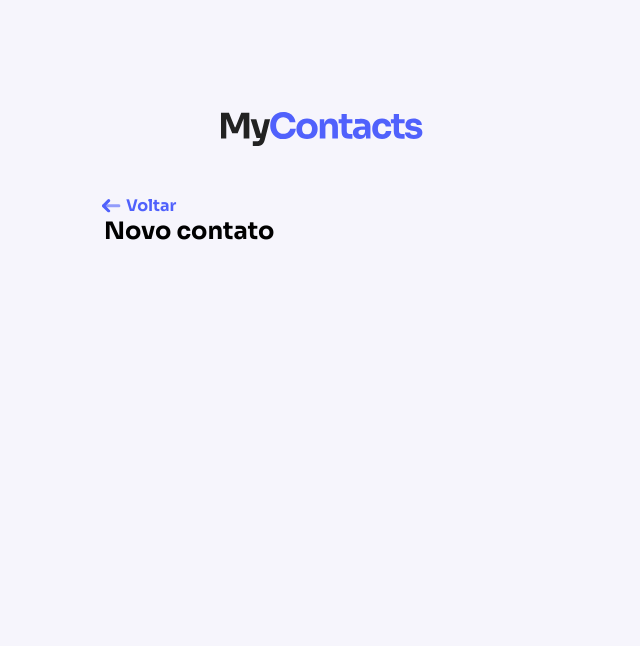
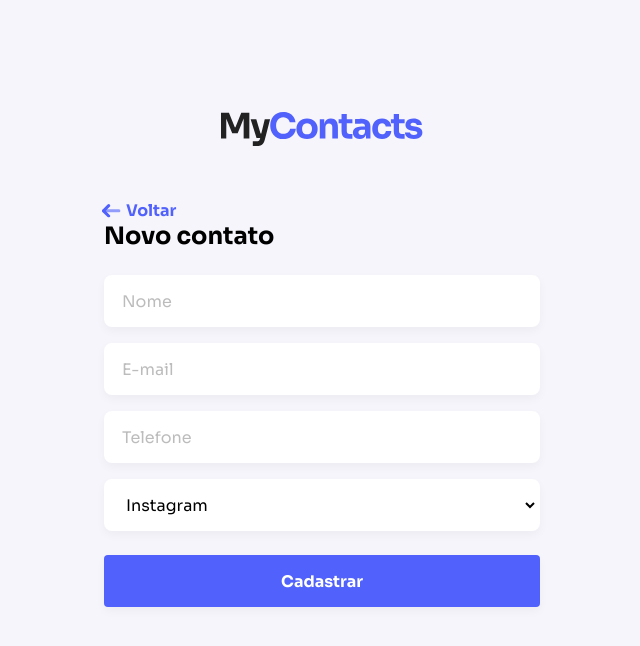
Before and after one commit to kameikay/mycontacts-frontend, a React (Vite) app: page /new in a window 1280 px wide. Shown: the top 646 px of the page, without its empty margins (318-958 px from the left). Built offline with nearby package versions, Linux system fonts and the light colour scheme.

Commit message:
add formgroup and add edit and new contact

```diff
--- /dev/null
+++ b/src/components/Button.ts
@@ -0,0 +1,27 @@
+import styled from 'styled-components';
+
+export const Button = styled.button`
+  width: 100%;
+  height: 3.25rem;
+  border: none;
+  background: ${({ theme }) => theme.colors.primary.main};
+  font-size: 1rem;
+  box-shadow: 0px 4px 10px rgba(0, 0, 0, 0.04);
+  font-weight: bold;
+  color: #fff;
+  border-radius: 4px;
+  transition: all .2s ease-in;
+
+  &:hover {
+    background: ${({ theme }) => theme.colors.primary.light};
+  }
+
+  &:active {
+    background: ${({ theme }) => theme.colors.primary.dark};
+  }
+
+  &[disabled] {
+    background: #ccc;
+    cursor: default;
+  }
+`;
--- /dev/null
+++ b/src/components/ContactForm/index.tsx
@@ -0,0 +1,35 @@
+import React from 'react';
+import { Button } from '../Button';
+import { FormGroup } from '../FormGroup';
+import { Input } from '../Input';
+import { Select } from '../Select';
+import { Form } from './styles';
+
+interface IContactForm {
+  buttonLabel: string;
+}
+
+export function ContactForm({ buttonLabel }:IContactForm) {
+  return (
+    <Form>
+      <FormGroup>
+        <Input placeholder="Nome" />
+      </FormGroup>
+      <FormGroup>
+        <Input placeholder="E-mail" />
+      </FormGroup>
+      <FormGroup>
+        <Input placeholder="Telefone" />
+      </FormGroup>
+      <FormGroup>
+        <Select>
+          <option value="instagram">Instagram</option>
+        </Select>
+      </FormGroup>
+
+      <Button type="submit">
+        {buttonLabel}
+      </Button>
+    </Form>
+  );
+}
--- /dev/null
+++ b/src/components/ContactForm/styles.ts
@@ -0,0 +1,8 @@
+import styled from 'styled-components';
+
+export const Form = styled.form`
+
+  button {
+    margin-top: 1.5rem;
+  }
+`;
--- /dev/null
+++ b/src/components/FormGroup/index.tsx
@@ -0,0 +1,14 @@
+import React, { ReactNode } from 'react';
+import { Container } from './styles';
+
+interface IFormGroup {
+  children: ReactNode;
+}
+
+export function FormGroup({ children }: IFormGroup) {
+  return (
+    <Container>
+      { children }
+    </Container>
+  );
+}
--- /dev/null
+++ b/src/components/FormGroup/styles.ts
@@ -0,0 +1,7 @@
+import styled from 'styled-components';
+
+export const Container = styled.div`
+  & + & {
+    margin-top: 1rem;
+  }
+`;
--- a/src/components/Header/index.tsx
+++ b/src/components/Header/index.tsx
@@ -1,11 +1,15 @@
 import React from 'react';
+import { Link } from 'react-router-dom';
 import { Container } from './styles';
 import logo from '../../assets/images/logo.svg';
 
 export function Header() {
   return (
     <Container>
-      <img src={logo} alt="Logo" />
+      <Link to="/">
+        <img src={logo} alt="Logo" />
+      </Link>
     </Container>
+
   );
 }
--- /dev/null
+++ b/src/components/Input.ts
@@ -0,0 +1,26 @@
+import styled from 'styled-components';
+
+export const Input = styled.input`
+    width: 100%;
+    padding: 0 1rem;
+    border-radius: .5rem;
+    background: #fff;
+    border: 2px solid #fff;
+    height: 3.25rem;
+    box-shadow: 0px 4px 10px rgba(0, 0, 0, 0.04);
+    outline: none;
+    font-size: 1rem;
+    transition: border-color .2s ease-in;
+
+    &::placeholder {
+      color: ${({ theme }) => theme.colors.gray[200]};
+    }
+
+    &:focus {
+      border: 2px solid ${({ theme }) => theme.colors.primary.main};
+    }
+
+    & + & {
+      margin-top: .5rem;
+    }
+`;
--- a/src/components/PageHeader/styles.ts
+++ b/src/components/PageHeader/styles.ts
@@ -1,6 +1,7 @@
 import styled from 'styled-components';
 
 export const Container = styled.header`
+  margin-bottom: 1.5rem;
 
   a {
     text-decoration: none;
--- /dev/null
+++ b/src/components/Select.ts
@@ -0,0 +1,26 @@
+import styled from 'styled-components';
+
+export const Select = styled.select`
+    width: 100%;
+    padding: 0 1rem;
+    border-radius: .5rem;
+    background: #fff;
+    border: 2px solid #fff;
+    height: 3.25rem;
+    box-shadow: 0px 4px 10px rgba(0, 0, 0, 0.04);
+    outline: none;
+    font-size: 1rem;
+    transition: border-color .2s ease-in;
+
+    &::placeholder {
+      color: ${({ theme }) => theme.colors.gray[200]};
+    }
+
+    &:focus {
+      border: 2px solid ${({ theme }) => theme.colors.primary.main};
+    }
+
+    & + & {
+      margin-top: .5rem;
+    }
+`;
--- a/src/pages/EditContact/index.tsx
+++ b/src/pages/EditContact/index.tsx
@@ -1,8 +1,12 @@
 import React from 'react';
+import { ContactForm } from '../../components/ContactForm';
 import { PageHeader } from '../../components/PageHeader';
 
 export default function EditContact() {
   return (
-    <PageHeader title="Editar Victor K." />
+    <>
+      <PageHeader title="Editar Victor K." />
+      <ContactForm buttonLabel="Salvar alterações" />
+    </>
   );
 }
--- a/src/pages/Home/index.tsx
+++ b/src/pages/Home/index.tsx
@@ -1,4 +1,5 @@
 import React from 'react';
+import { Link } from 'react-router-dom';
 import {
   Card, Container, Header, InputSearchContainer, ListContainer,
 } from './styles';
@@ -18,7 +19,7 @@ export default function Home() {
       <Header>
         <strong>3 contatos</strong>
 
-        <a href="/">Novo contato</a>
+        <Link to="/new">Novo contato</Link>
       </Header>
 
       <ListContainer>
--- a/src/pages/NewContact/index.tsx
+++ b/src/pages/NewContact/index.tsx
@@ -1,8 +1,13 @@
 import React from 'react';
 import { PageHeader } from '../../components/PageHeader';
+import { ContactForm } from '../../components/ContactForm';
 
 export default function NewContact() {
   return (
-    <PageHeader title="Novo contato" />
+    <>
+      <PageHeader title="Novo contato" />
+
+      <ContactForm buttonLabel="Cadastrar" />
+    </>
   );
 }
```
